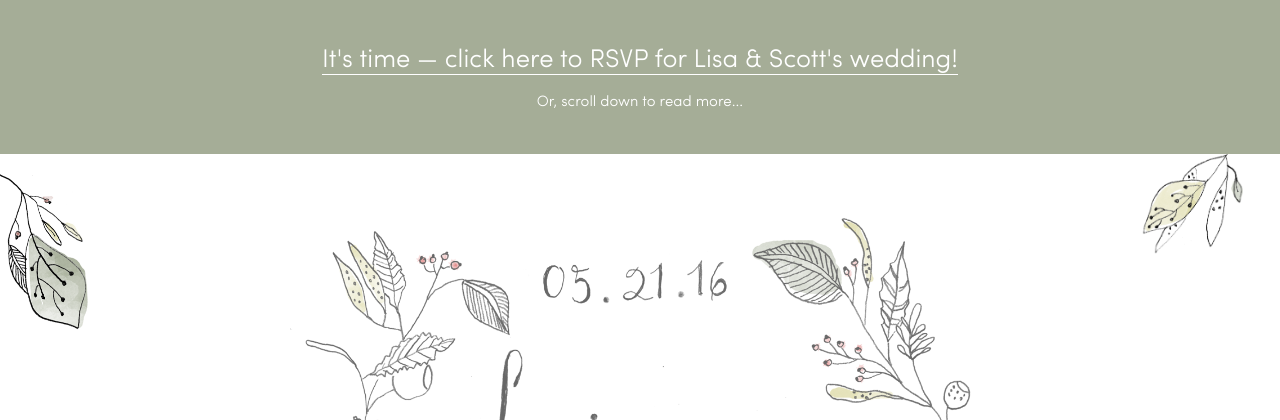
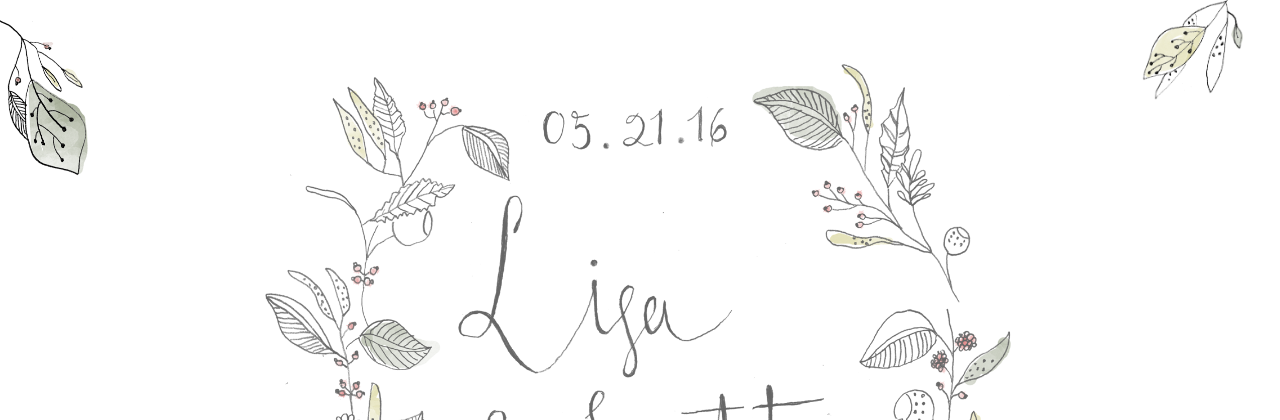
Before and after one commit to scottdonaldson/frogstuff, a PHP site: page /frogstuff/ in a window 1280 px wide. Shown: the top 420 px of the page. Run offline with PHP 8.4, Linux system fonts and the light colour scheme; some libraries are stand-ins or nearby versions.

Commit message:
removed rsvp banner

```diff
--- a/index.php
+++ b/index.php
@@ -1,9 +1,4 @@
 <?php include('includes/header.php'); ?>
-
-	<div class="rsvp-home-header">
-		<a href="<?= $url; ?>/rsvp">It's time &mdash; click here to RSVP for Lisa&nbsp;&amp;&nbsp;Scott's&nbsp;wedding!</a><br>
-		<span>Or, scroll down to read more...</span>
-	</div>
 
 	<div>
 		<img class="wreath" src="img/wreath.png">
```
